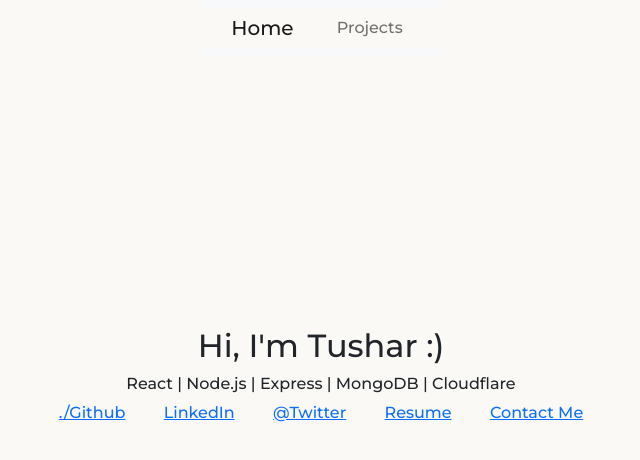
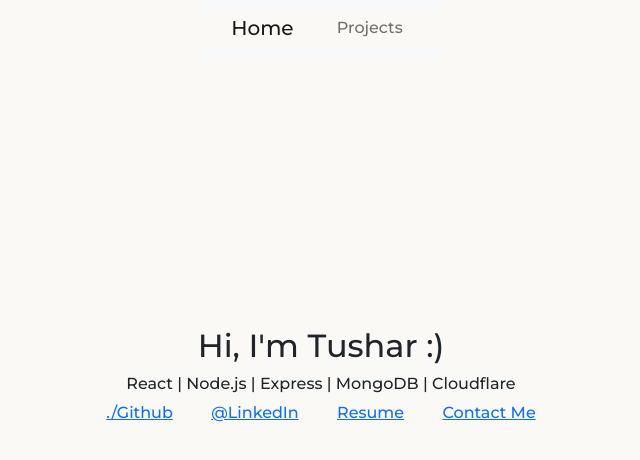
Before and after one commit to reddygtvs/homepage, a React (Create React App) app: page / in a window 1280 px wide. Shown: the top 460 px of the page, without its empty margins (319-959 px from the left). Built offline with nearby package versions, Linux system fonts and the light colour scheme.

Commit message:
removed twitter link in light of recent events

```diff
--- a/src/App.js
+++ b/src/App.js
@@ -32,16 +32,9 @@
             target="_blank"
             rel="noopener noreferrer"
           >
-            LinkedIn
+            @LinkedIn
           </a>
-          <a
-            className="App-link"
-            href="https://twitter.com/reddygtvs"
-            target="_blank"
-            rel="noopener noreferrer"
-          >
-            @Twitter
-          </a>
+
           <a
             className="App-link"
             href={pdf}
```
